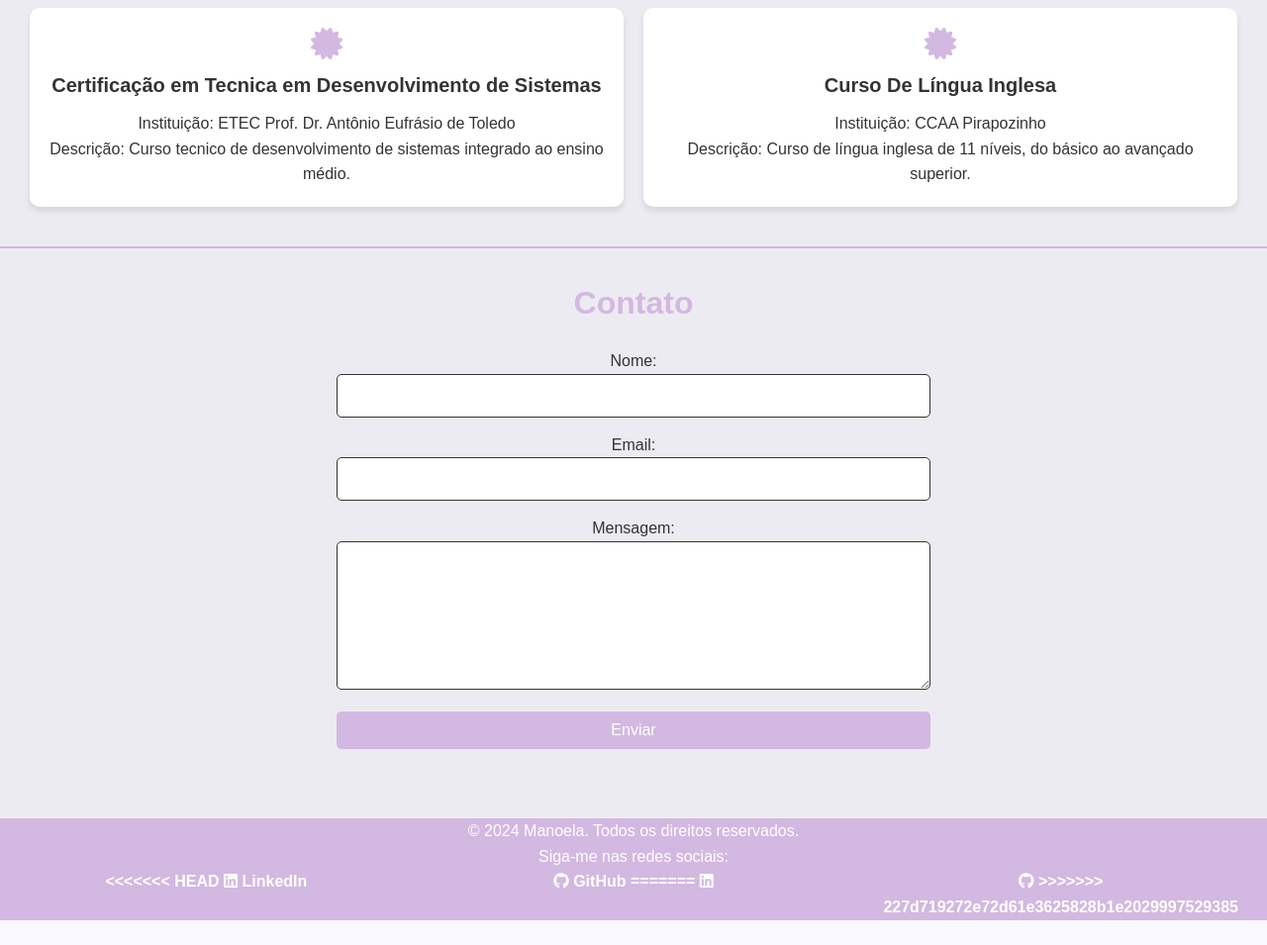
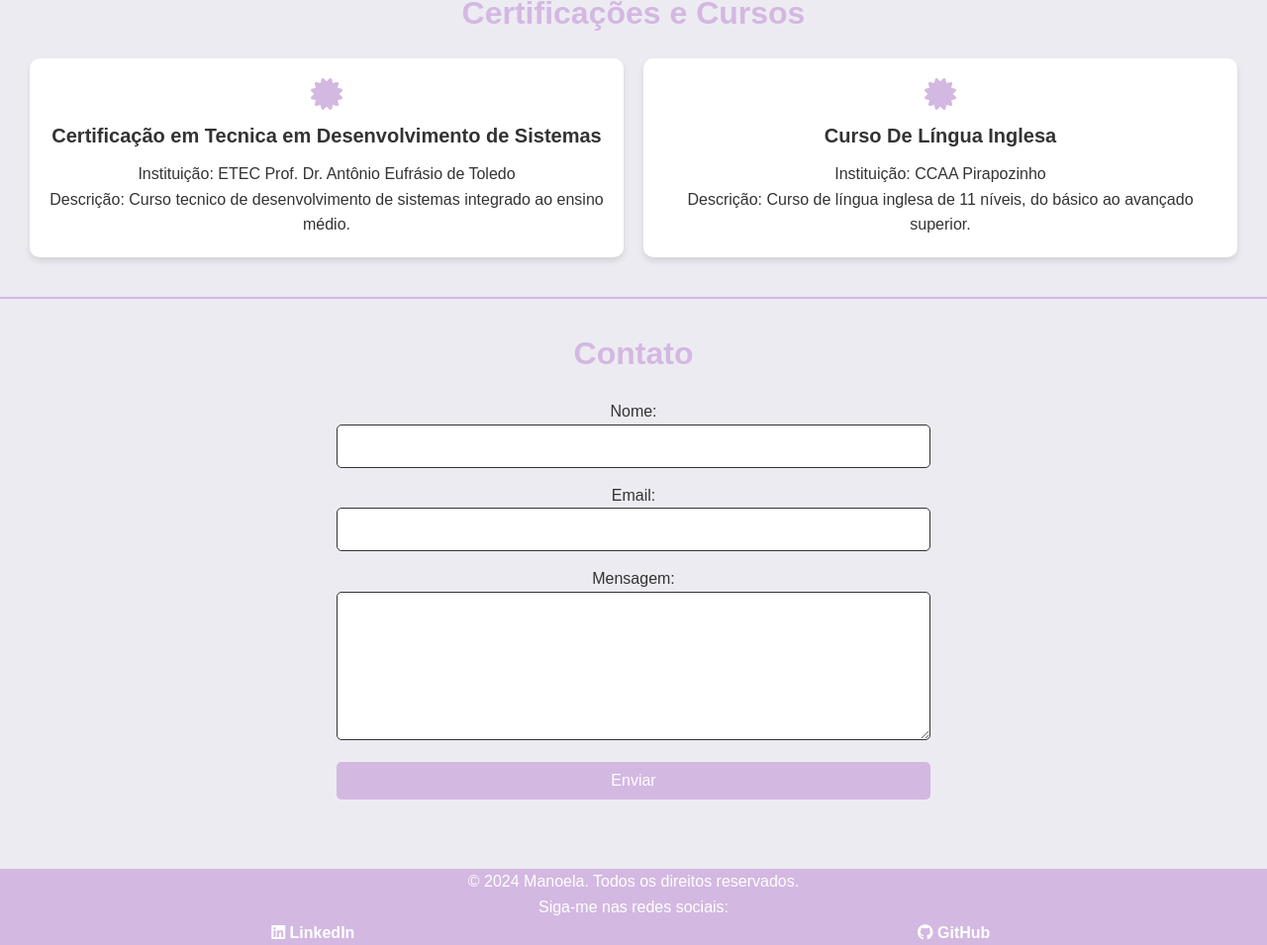
Before and after one commit to Ma2903/Ma2903.github.io, a plain HTML site: page index.html in a window 1280 px wide. Shown: the part 1321-2276 px from the top of the page at 99% size. Before the commit the page ends 2251 px from the top, so only its background shows below. Drawn offline with Linux system fonts and the light colour scheme; no server answers.

Commit message:
Conflito do rodapé resolvido!

```diff
--- a/index.html
+++ b/index.html
@@ -23,6 +23,7 @@
                     <li><a href="#projects">Projetos</a></li>
                     <li><a href="#skills">Habilidades</a></li>
                     <li><a href="#contact">Contato</a></li>
+                    <li><a href="#certifications">Certificados e Cursos</a></li>
                     <li> <a id="theme-toggle" class="mode-toggle"> Modo Escuro</a> </li>
                 </ul>
             </nav>
@@ -131,18 +132,10 @@
             <p class="footer-text">Siga-me nas redes sociais:</p>
             <div class="footer-links">
                 <a href="https://www.linkedin.com/in/manoela-p-44aa75259/" target="_blank" aria-label="LinkedIn">
-<<<<<<< HEAD
                    <i class="fab fa-linkedin"></i> <span> LinkedIn </span>
                 </a>
                 <a href="https://github.com/Ma2903" target="_blank" aria-label="GitHub">
                     <i class="fab fa-github"></i> <span> GitHub </span>
-=======
-                    <i class="fab fa-linkedin" aria-hidden="true"></i>
-                </a>
-                <a href="https://github.com/Ma2903" target="_blank" aria-label="GitHub">
-                    <i class="fab fa-github" aria-hidden="true"></i>
->>>>>>> 227d719272e72d61e3625828b1e2029997529385
-                </a>
             </div>
         </div>
     </footer>
```
